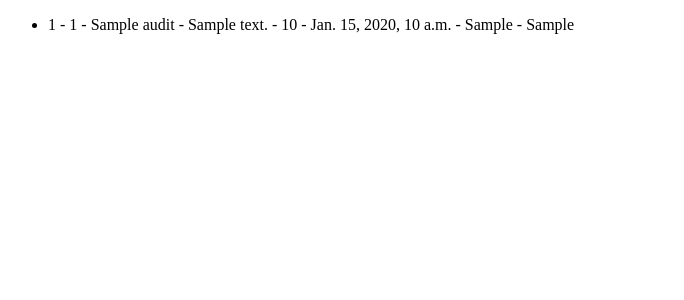
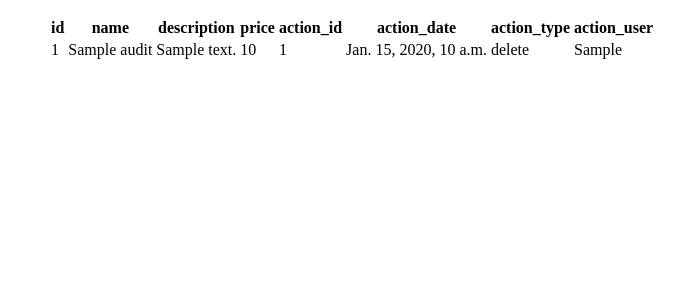
Before and after one commit to huzichunjohn/demo, a Django app: template templates/blog/audit.html in a window 1280 px wide. Shown: the top 300 px of the page, without its empty margins (0-684 px from the left). Run offline with Django 3.2, Linux system fonts and the light colour scheme; the template is opened without the code that fills it: most values are stand-ins (such as "Sample title", 1, 10 or a date in 2020); parts of the project's set-up code (start-up, migrations or seed data) failed here and were passed over.

Commit message:
update the product audit log template.

```diff
--- a/templates/blog/audit.html
+++ b/templates/blog/audit.html
@@ -3,8 +3,40 @@
 
 {% block content %}
 <ul>
+<table>
+<tr>
+  <th>id</th>
+  <th>name</th>
+  <th>description</th>
+  <th>price</th>
+  <th>action_id</th>
+  <th>action_date</th>
+  <th>action_type</th>
+  <th>action_user</th>
+</tr>
 {% for audit in audits %}
-<li>{{ audit.action_id }} - {{ audit.id }} - {{ audit.name }} - {{ audit.description }} - {{ audit.price }} - {{ audit.action_date }} - {{ audit.action_type }} - {{ audit.action_user }}</li>
+<tr>
+  <td>{{ audit.id }}</td>
+  <td>{{ audit.name }}</td>
+  <td>{{ audit.description }}</td>
+  <td>{{ audit.price }}</td>
+  <td>{{ audit.action_id }}</td>
+  <td>{{ audit.action_date }}</td>
+
+  {% if audit.action_type == "I" %}
+    <td>insert</td>
+  {% elif audit.action_type == "U" %}
+    <td>update</td>
+  {% else %}
+    <td>delete</td>
+  {% endif %}
+
+  {% if audit.action_user == None %}
+    <td>-</td>
+  {% else %}
+    <td>{{ audit.action_user }}</td>
+  {% endif %}
+</tr>
 {% endfor %}
 </ul>
 {% endblock %}
```
